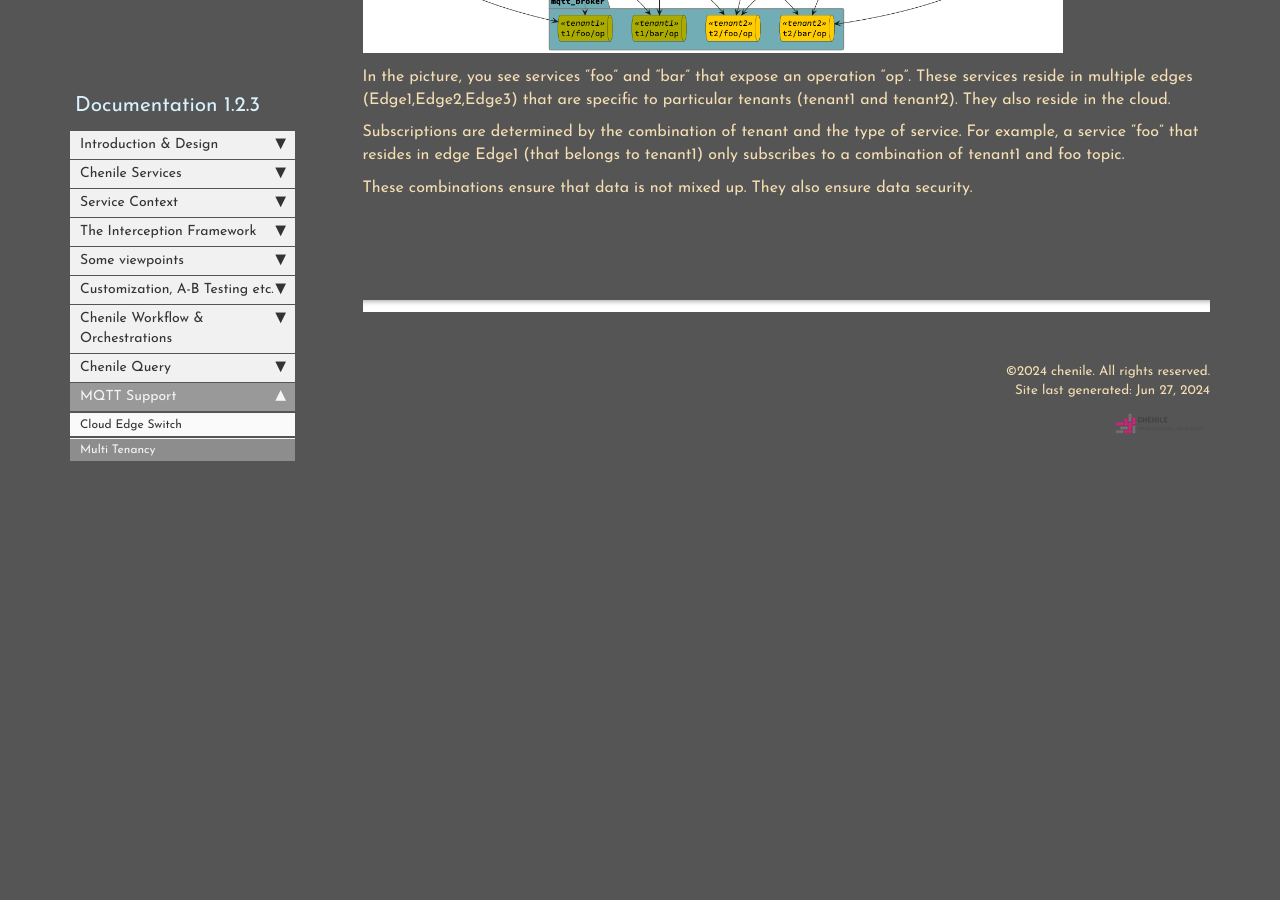
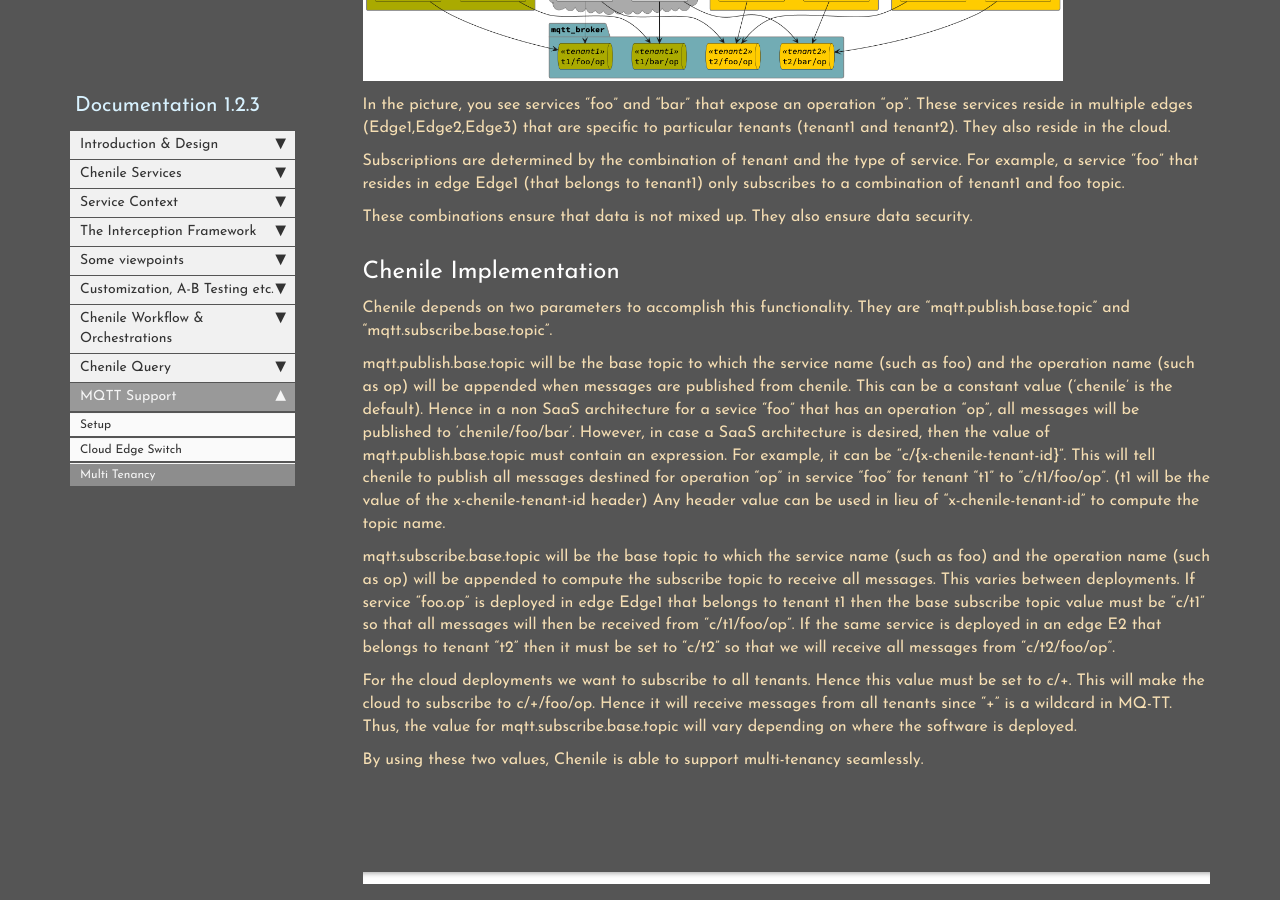
Before and after one commit to rajakolluru/cheniledocs.github.io, a Jekyll site: the page built from pages/chenile/655-mqtt-multi-tenancy.md, in a window 1280 px wide and 900 px high, scrolled down 779 px. Built offline with Jekyll 4.4.1, drawn with Linux system fonts in a browser that asks for light colours; comment, search, counter and statistics services are not loaded; before the commit the page ends 1284 px from its top, so only the background shows below that; some of the changed text lies outside the part shown.

Commit message:
content update

```diff
--- a/_data/sidebars/chenile_sidebar.yml
+++ b/_data/sidebars/chenile_sidebar.yml
@@ -158,6 +158,10 @@
     output: web, pdf
     folderitems:
 
+    - title: Setup
+      url: /chenile-mqtt.html
+      output: web, pdf
+
     - title: Cloud Edge Switch
       url: /cloud-edge-switch.html
       output: web, pdf
--- a/pages/chenile/655-mqtt-multi-tenancy.md
+++ b/pages/chenile/655-mqtt-multi-tenancy.md
@@ -24,3 +24,15 @@
 Subscriptions are determined by the combination of tenant and the type of service. For example, a service "foo" that resides in edge Edge1 (that belongs to tenant1) only subscribes to a combination of tenant1 and foo topic.
 
 These combinations ensure that data is not mixed up. They also ensure data security.
+
+## Chenile Implementation
+Chenile depends on two parameters to accomplish this functionality. They are "mqtt.publish.base.topic" and "mqtt.subscribe.base.topic".
+
+mqtt.publish.base.topic will be the base topic to which the service name (such as foo) and the operation name (such as op) will be appended when messages are published from chenile. This can be a constant value ('chenile' is the default). Hence in a non SaaS architecture for a sevice "foo" that has an operation "op", all messages will be published to 'chenile/foo/bar'. However, in case a SaaS architecture is desired, then the value of mqtt.publish.base.topic must contain an expression. For example, it can be "c/{x-chenile-tenant-id}". This will tell chenile to publish all messages destined for operation "op" in service "foo" for tenant "t1" to "c/t1/foo/op". (t1 will be the value of the x-chenile-tenant-id header) Any header value can be used in lieu of "x-chenile-tenant-id" to compute the topic name.
+
+mqtt.subscribe.base.topic will be the base topic to which the service name (such as foo) and the operation name (such as op) will be appended to compute the subscribe topic to receive all messages. This varies between deployments. If service "foo.op" is deployed in edge Edge1 that belongs to tenant t1 then the base subscribe topic value must be "c/t1" so that all messages will then be received from "c/t1/foo/op". If the same service is deployed in an edge E2 that belongs to tenant "t2" then it must be set to "c/t2" so that we will receive all messages from "c/t2/foo/op".
+
+For the cloud deployments we want to subscribe to all tenants. Hence this value must be set to c/+.
+This will make the cloud to subscribe to c/+/foo/op. Hence it will receive messages from all tenants since "+" is a wildcard in MQ-TT. Thus, the value for mqtt.subscribe.base.topic will vary depending on where the software is deployed.
+
+By using these two values, Chenile is able to support multi-tenancy seamlessly.
```
Also changed, not shown: pages/chenile/004-chenile-service-design.md (+5 -1 lines), pages/chenile/649-chenile-mqtt.md (added, +112 -0 lines).
